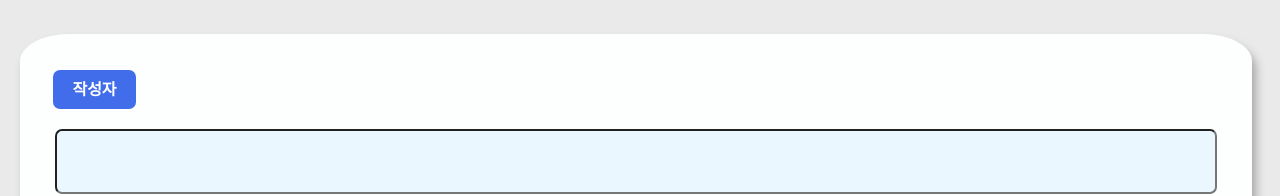
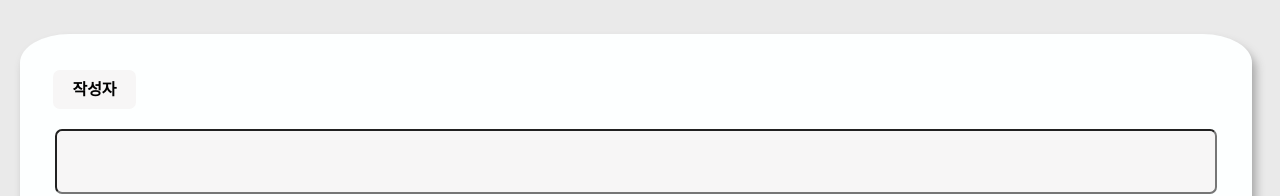
Before and after one commit to emsthf/light-house_planer, a React (Create React App) app: page /authboard in a window 1280 px wide. Shown: the part 141-337 px from the top of the page. Built offline with nearby package versions, Linux system fonts and the light colour scheme; a web font is replaced by a local one.

Commit message:
auth 2 pages color changed

```diff
--- a/src/pages/AuthBoard.jsx
+++ b/src/pages/AuthBoard.jsx
@@ -6,7 +6,7 @@ const Container = styled.div`
   width: 1280px;
   margin: 20vh auto;
   min-height: 100vh;
-  margin-bottom: 240px;
+  margin-bottom: 600px;
 `;
 
 const Wrapper = styled.div`
@@ -20,6 +20,7 @@ const Wrapper = styled.div`
   margin-left: 5px;
   margin-right: 5px;
   margin-top: 10px;
+  margin-bottom: 10px;
 `;
 
 const AuthboardFrame = styled.form`
@@ -30,7 +31,7 @@ const AuthboardFrame = styled.form`
   width: 98%;
   height: 85vh;
   box-shadow: 4px 7px 10px #a6a6a6;
-  min-height: 10vh;
+  min-height: 90vh;
   display: flex;
   border-radius: 4%;
   text-align: center;
@@ -43,8 +44,8 @@ const AuthboardFrame = styled.form`
 
 const Writer = styled.div`
   // background-color: #74b9ff;
-  background-color: #416dea;
-  color: white;
+  background-color: #f7f6f6;
+  color: black;
   width: 7%;
   border-radius: 7px;
   text-align: center;
@@ -88,7 +89,7 @@ const Title = styled.div`
 `;
 
 const TitleContent = styled.input`
-  background-color: #ebf7ff;
+  background-color: #f7f6f6;
   width: 98%;
   height: 65px;
   border-radius: 7px;
@@ -101,7 +102,7 @@ const TitleContent = styled.input`
 `;
 
 const Content = styled.input`
-  background-color: #ebf7ff;
+  background-color: #f7f6f6;
   width: 98%;
   height: 600px;
   border-radius: 7px;
@@ -114,7 +115,7 @@ const Content = styled.input`
 `;
 
 const PictureUploadBox = styled.input`
-  background-color: #ebf7ff;
+  background-color: #f7f6f6;
   width: 99%;
   height: 65px;
   border-radius: 7px;
@@ -127,7 +128,7 @@ const PictureUploadBox = styled.input`
 `;
 
 const PictureUploadBtn = styled.button`
-  background-color: white;
+  background-color: #f7f6f6;
   width: 90%;
   border-radius: 7px;
   text-align: center;
--- a/src/pages/AuthBoardDetail.jsx
+++ b/src/pages/AuthBoardDetail.jsx
@@ -6,7 +6,7 @@ const Container = styled.div`
   width: 1280px;
   margin: 20vh auto;
   min-height: 100vh;
-  margin-bottom: 240px;
+  margin-bottom: 600px;
 `;
 
 const Wrapper = styled.div`
@@ -30,7 +30,7 @@ const AuthboardFrame = styled.form`
   width: 98%;
   height: 90vh;
   box-shadow: 4px 7px 10px #a6a6a6;
-  min-height: 10vh;
+  min-height: 90vh;
   display: flex;
   border-radius: 4%;
   text-align: center;
@@ -50,7 +50,7 @@ const GridBox116 = styled.div`
 `;
 
 const Writer = styled.button`
-  background-color: white;
+  background-color: #f7f6f6;
   width: 90%;
   border-radius: 7px;
   text-align: center;
@@ -110,7 +110,7 @@ const Title = styled.div`
 `;
 
 const TitleContent = styled.input`
-  background-color: #ebf7ff;
+  background-color: #f7f6f6;
   width: 98%;
   height: 65px;
   border-radius: 7px;
@@ -123,7 +123,7 @@ const TitleContent = styled.input`
 `;
 
 const Content = styled.input`
-  background-color: #ebf7ff;
+  background-color: #f7f6f6;
   width: 98%;
   height: 600px;
   border-radius: 7px;
```
